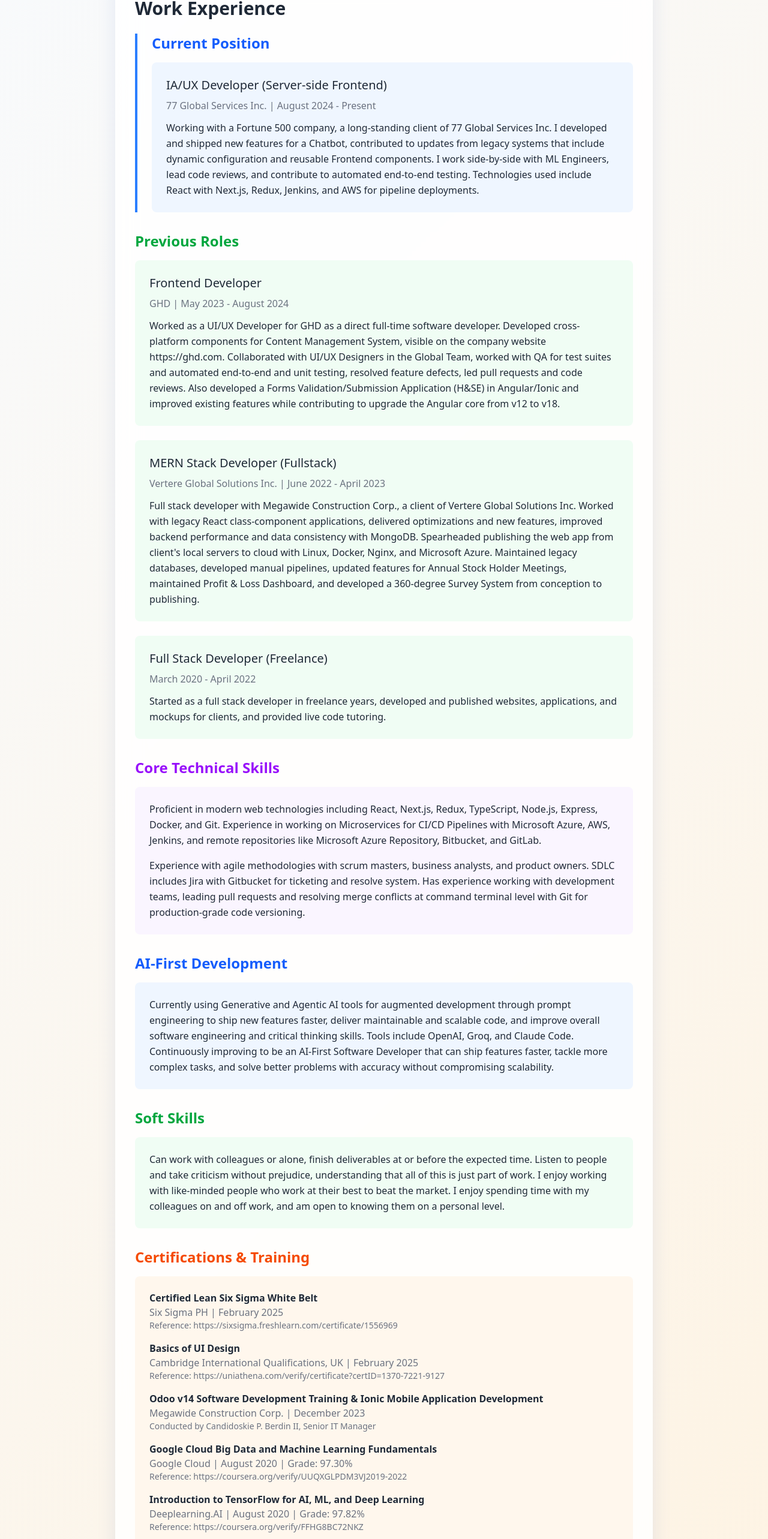
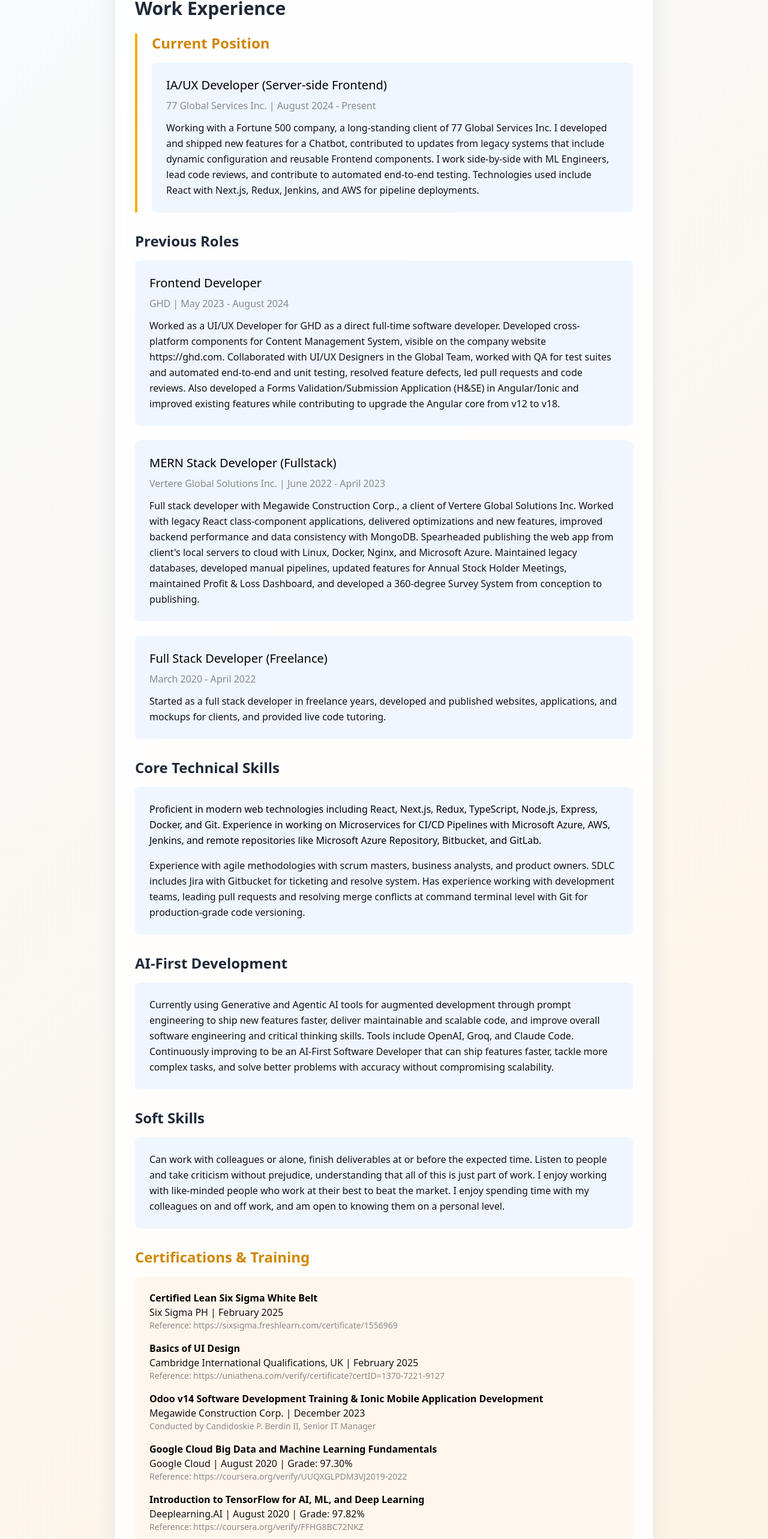
Before and after one commit to jacobchristian17/portfolio-with-claude, a Next.js app: page /about-work in a window 1280 px wide. Shown: the part 157-2723 px from the top of the page at 60% size. Built offline with nearby package versions, Linux system fonts and the light colour scheme.

Commit message:
refined work page styling on dark theme

```diff
--- a/app/about-work/page.tsx
+++ b/app/about-work/page.tsx
@@ -6,16 +6,16 @@
           <h1 className="text-3xl font-bold mb-6" style={{ color: 'var(--text-primary)' }}>Work Experience</h1>
 
           {/* Current Position */}
-          <div className="mb-8 border-l-4 border-blue-500 pl-6">
-            <h2 className="text-2xl font-semibold text-blue-600 mb-4">
+          <div className="mb-8 border-l-4 border-yellow-500 pl-6">
+            <h2 className="text-2xl font-semibold text-yellow-600 mb-4">
               Current Position
             </h2>
             <div className="bg-blue-50 rounded-lg p-6">
-              <h3 className="text-xl font-medium mb-2" style={{ color: 'var(--text-primary)' }}>
+              <h3 className="text-xl font-medium mb-2" style={{ color: 'var(--text-card-primary)' }}>
                 IA/UX Developer (Server-side Frontend)
               </h3>
-              <p className="mb-3" style={{ color: 'var(--text-secondary)' }}>77 Global Services Inc. | August 2024 - Present</p>
-              <p className="leading-relaxed" style={{ color: 'var(--text-primary)' }}>
+              <p className="mb-3" style={{ color: 'var(--text-card-tertiary)' }}>77 Global Services Inc. | August 2024 - Present</p>
+              <p className="leading-relaxed" style={{ color: 'var(--text-card-secondary)' }}>
                 Working with a Fortune 500 company, a long-standing client of 77 Global Services Inc.
                 I developed and shipped new features for a Chatbot, contributed to updates from legacy systems
                 that include dynamic configuration and reusable Frontend components. I work side-by-side with
@@ -27,14 +27,14 @@
 
           {/* Previous Roles */}
           <div className="mb-8">
-            <h2 className="text-2xl font-semibold text-green-600 mb-4">Previous Roles</h2>
+            <h2 className="text-2xl font-semibold text-blue-600 mb-4" style={{ color: 'var(--text-primary)' }}>Previous Roles</h2>
             <div className="space-y-6">
-              <div className="bg-green-50 rounded-lg p-6">
-                <h3 className="text-xl font-medium mb-2" style={{ color: 'var(--text-primary)' }}>
+              <div className="bg-blue-50 rounded-lg p-6">
+                <h3 className="text-xl font-medium mb-2" style={{ color: 'var(--text-card-primary)' }}>
                   Frontend Developer
                 </h3>
-                <p className="mb-3" style={{ color: 'var(--text-secondary)' }}>GHD | May 2023 - August 2024</p>
-                <p className="leading-relaxed" style={{ color: 'var(--text-primary)' }}>
+                <p className="mb-3" style={{ color: 'var(--text-card-tertiary)' }}>GHD | May 2023 - August 2024</p>
+                <p className="leading-relaxed" style={{ color: 'var(--text-card-secondary)' }}>
                   Worked as a UI/UX Developer for GHD as a direct full-time software developer.
                   Developed cross-platform components for Content Management System, visible on the company website
                   https://ghd.com. Collaborated with UI/UX Designers in the Global Team, worked with QA for test suites
@@ -44,12 +44,12 @@
                 </p>
               </div>
 
-              <div className="bg-green-50 rounded-lg p-6">
-                <h3 className="text-xl font-medium mb-2" style={{ color: 'var(--text-primary)' }}>
+              <div className="bg-blue-50 rounded-lg p-6">
+                <h3 className="text-xl font-medium mb-2" style={{ color: 'var(--text-card-primary)' }}>
                   MERN Stack Developer (Fullstack)
                 </h3>
-                <p className="mb-3" style={{ color: 'var(--text-secondary)' }}>Vertere Global Solutions Inc. | June 2022 - April 2023</p>
-                <p className="leading-relaxed" style={{ color: 'var(--text-primary)' }}>
+                <p className="mb-3" style={{ color: 'var(--text-card-tertiary)' }}>Vertere Global Solutions Inc. | June 2022 - April 2023</p>
+                <p className="leading-relaxed" style={{ color: 'var(--text-card-secondary)' }}>
                   Full stack developer with Megawide Construction Corp., a client of Vertere Global Solutions Inc.
                   Worked with legacy React class-component applications, delivered optimizations and new features,
                   improved backend performance and data consistency with MongoDB. Spearheaded publishing the web app
@@ -59,12 +59,12 @@
                 </p>
               </div>
 
-              <div className="bg-green-50 rounded-lg p-6">
-                <h3 className="text-xl font-medium mb-2" style={{ color: 'var(--text-primary)' }}>
+              <div className="bg-blue-50 rounded-lg p-6">
+                <h3 className="text-xl font-medium mb-2" style={{ color: 'var(--text-card-primary)' }}>
                   Full Stack Developer (Freelance)
                 </h3>
-                <p className="mb-3" style={{ color: 'var(--text-secondary)' }}>March 2020 - April 2022</p>
-                <p className="leading-relaxed" style={{ color: 'var(--text-primary)' }}>
+                <p className="mb-3" style={{ color: 'var(--text-card-tertiary)' }}>March 2020 - April 2022</p>
+                <p className="leading-relaxed" style={{ color: 'var(--text-card-secondary)' }}>
                   Started as a full stack developer in freelance years, developed and published websites,
                   applications, and mockups for clients, and provided live code tutoring.
                 </p>
@@ -74,14 +74,14 @@
 
           {/* Technical Skills */}
           <div className="mb-8">
-            <h2 className="text-2xl font-semibold text-purple-600 mb-4">Core Technical Skills</h2>
-            <div className="bg-purple-50 rounded-lg p-6">
-              <p className="leading-relaxed mb-4" style={{ color: 'var(--text-primary)' }}>
+            <h2 className="text-2xl font-semibold mb-4" style={{ color: 'var(--text-primary)' }}>Core Technical Skills</h2>
+            <div className="bg-blue-50 rounded-lg p-6">
+              <p className="leading-relaxed mb-4" style={{ color: 'var(--text-card-primary)' }}>
                 Proficient in modern web technologies including React, Next.js, Redux, TypeScript, Node.js, Express,
                 Docker, and Git. Experience in working on Microservices for CI/CD Pipelines with Microsoft Azure,
                 AWS, Jenkins, and remote repositories like Microsoft Azure Repository, Bitbucket, and GitLab.
               </p>
-              <p className="leading-relaxed" style={{ color: 'var(--text-primary)' }}>
+              <p className="leading-relaxed" style={{ color: 'var(--text-card-secondary)' }}>
                 Experience with agile methodologies with scrum masters, business analysts, and product owners.
                 SDLC includes Jira with Gitbucket for ticketing and resolve system. Has experience working with
                 development teams, leading pull requests and resolving merge conflicts at command terminal level
@@ -92,9 +92,9 @@
 
           {/* AI and Modern Skills */}
           <div className="mb-8">
-            <h2 className="text-2xl font-semibold text-blue-600 mb-4">AI-First Development</h2>
+            <h2 className="text-2xl font-semibold mb-4" style={{ color: 'var(--text-primary)' }}>AI-First Development</h2>
             <div className="bg-blue-50 rounded-lg p-6">
-              <p className="leading-relaxed" style={{ color: 'var(--text-primary)' }}>
+              <p className="leading-relaxed" style={{ color: 'var(--text-card-secondary)' }}>
                 Currently using Generative and Agentic AI tools for augmented development through prompt engineering
                 to ship new features faster, deliver maintainable and scalable code, and improve overall software
                 engineering and critical thinking skills. Tools include OpenAI, Groq, and Claude Code.
@@ -106,9 +106,9 @@
 
           {/* Soft Skills */}
           <div className="mb-8">
-            <h2 className="text-2xl font-semibold text-green-600 mb-4">Soft Skills</h2>
-            <div className="bg-green-50 rounded-lg p-6">
-              <p className="leading-relaxed" style={{ color: 'var(--text-primary)' }}>
+            <h2 className="text-2xl font-semibold mb-4" style={{ color: 'var(--text-primary)' }}>Soft Skills</h2>
+            <div className="bg-blue-50 rounded-lg p-6">
+              <p className="leading-relaxed" style={{ color: 'var(--text-card-secondary)' }}>
                 Can work with colleagues or alone, finish deliverables at or before the expected time.
                 Listen to people and take criticism without prejudice, understanding that all of this is just part of work.
                 I enjoy working with like-minded people who work at their best to beat the market.
@@ -119,33 +119,33 @@
 
           {/* Certifications */}
           <div className="mb-8">
-            <h2 className="text-2xl font-semibold text-orange-600 mb-4">Certifications & Training</h2>
+            <h2 className="text-2xl font-semibold text-yellow-600 mb-4">Certifications & Training</h2>
             <div className="bg-orange-50 rounded-lg p-6">
               <div className="space-y-4">
                 <div>
-                  <h4 className="font-semibold" style={{ color: 'var(--text-primary)' }}>Certified Lean Six Sigma White Belt</h4>
-                  <p style={{ color: 'var(--text-secondary)' }}>Six Sigma PH | February 2025</p>
-                  <p className="text-sm" style={{ color: 'var(--text-secondary)' }}>Reference: https://sixsigma.freshlearn.com/certificate/1556969</p>
+                  <h4 className="font-semibold" style={{ color: 'var(--text-card-primary)' }}>Certified Lean Six Sigma White Belt</h4>
+                  <p style={{ color: 'var(--text-card-secondary)' }}>Six Sigma PH | February 2025</p>
+                  <p className="text-sm" style={{ color: 'var(--text-card-tertiary)' }}>Reference: https://sixsigma.freshlearn.com/certificate/1556969</p>
                 </div>
                 <div>
-                  <h4 className="font-semibold" style={{ color: 'var(--text-primary)' }}>Basics of UI Design</h4>
-                  <p style={{ color: 'var(--text-secondary)' }}>Cambridge International Qualifications, UK | February 2025</p>
-                  <p className="text-sm" style={{ color: 'var(--text-secondary)' }}>Reference: https://uniathena.com/verify/certificate?certID=1370-7221-9127</p>
+                  <h4 className="font-semibold" style={{ color: 'var(--text-card-primary)' }}>Basics of UI Design</h4>
+                  <p style={{ color: 'var(--text-card-secondary)' }}>Cambridge International Qualifications, UK | February 2025</p>
+                  <p className="text-sm" style={{ color: 'var(--text-card-tertiary)' }}>Reference: https://uniathena.com/verify/certificate?certID=1370-7221-9127</p>
                 </div>
                 <div>
-                  <h4 className="font-semibold" style={{ color: 'var(--text-primary)' }}>Odoo v14 Software Development Training & Ionic Mobile Application Development</h4>
-                  <p style={{ color: 'var(--text-secondary)' }}>Megawide Construction Corp. | December 2023</p>
-                  <p className="text-sm" style={{ color: 'var(--text-secondary)' }}>Conducted by Candidoskie P. Berdin II, Senior IT Manager</p>
+                  <h4 className="font-semibold" style={{ color: 'var(--text-card-primary)' }}>Odoo v14 Software Development Training & Ionic Mobile Application Development</h4>
+                  <p style={{ color: 'var(--text-card-secondary)' }}>Megawide Construction Corp. | December 2023</p>
+                  <p className="text-sm" style={{ color: 'var(--text-card-tertiary)' }}>Conducted by Candidoskie P. Berdin II, Senior IT Manager</p>
                 </div>
                 <div>
-                  <h4 className="font-semibold" style={{ color: 'var(--text-primary)' }}>Google Cloud Big Data and Machine Learning Fundamentals</h4>
-                  <p style={{ color: 'var(--text-secondary)' }}>Google Cloud | August 2020 | Grade: 97.30%</p>
-                  <p className="text-sm" style={{ color: 'var(--text-secondary)' }}>Reference: https://coursera.org/verify/UUQXGLPDM3VJ2019-2022</p>
+                  <h4 className="font-semibold" style={{ color: 'var(--text-card-primary)' }}>Google Cloud Big Data and Machine Learning Fundamentals</h4>
+                  <p style={{ color: 'var(--text-card-secondary)' }}>Google Cloud | August 2020 | Grade: 97.30%</p>
+                  <p className="text-sm" style={{ color: 'var(--text-card-tertiary)' }}>Reference: https://coursera.org/verify/UUQXGLPDM3VJ2019-2022</p>
                 </div>
                 <div>
-                  <h4 className="font-semibold" style={{ color: 'var(--text-primary)' }}>Introduction to TensorFlow for AI, ML, and Deep Learning</h4>
-                  <p style={{ color: 'var(--text-secondary)' }}>Deeplearning.AI | August 2020 | Grade: 97.82%</p>
-                  <p className="text-sm" style={{ color: 'var(--text-secondary)' }}>Reference: https://coursera.org/verify/FFHG8BC72NKZ</p>
+                  <h4 className="font-semibold" style={{ color: 'var(--text-card-primary)' }}>Introduction to TensorFlow for AI, ML, and Deep Learning</h4>
+                  <p style={{ color: 'var(--text-card-secondary)' }}>Deeplearning.AI | August 2020 | Grade: 97.82%</p>
+                  <p className="text-sm" style={{ color: 'var(--text-card-tertiary)' }}>Reference: https://coursera.org/verify/FFHG8BC72NKZ</p>
                 </div>
               </div>
             </div>
@@ -153,13 +153,13 @@
 
           {/* Professional Journey Summary */}
           <div className="bg-gray-50 rounded-lg p-6">
-            <h2 className="text-2xl font-semibold mb-4" style={{ color: 'var(--text-primary)' }}>Professional Journey</h2>
-            <p className="leading-relaxed mb-4" style={{ color: 'var(--text-primary)' }}>
+            <h2 className="text-2xl font-semibold mb-4" style={{ color: 'var(--text-card-primary)' }}>Professional Journey</h2>
+            <p className="leading-relaxed mb-4" style={{ color: 'var(--text-card-primary)' }}>
               From freelance beginnings to Fortune 500 companies, my career has been driven by continuous learning
               and innovation. I've evolved from traditional full-stack development to AI-first approaches,
               always focusing on delivering scalable solutions and maintainable code.
             </p>
-            <p className="leading-relaxed" style={{ color: 'var(--text-primary)' }}>
+            <p className="leading-relaxed" style={{ color: 'var(--text-card-secondary)' }}>
               My experience spans various industries and team sizes, giving me adaptability and a comprehensive
               understanding of software development lifecycle. I'm passionate about staying at the forefront of
               technology while maintaining strong collaborative relationships with colleagues and stakeholders.
--- a/app/components/ChatBot.tsx
+++ b/app/components/ChatBot.tsx
@@ -224,7 +224,7 @@
             value={input}
             onChange={(e) => setInput(e.target.value)}
             placeholder="Type your message..."
-            className="flex-1 px-3 py-2 border border-gray-300 rounded-md focus:outline-none focus:ring-2 focus:ring-blue-500 text-black"
+            className="flex-1 px-3 py-2 border border-gray-300 rounded-md focus:outline-none focus:ring-2 focus:ring-blue-500"
             disabled={isLoading}
           />
           <button
```
Also changed, not shown: app/globals.css (+12 -2 lines).
